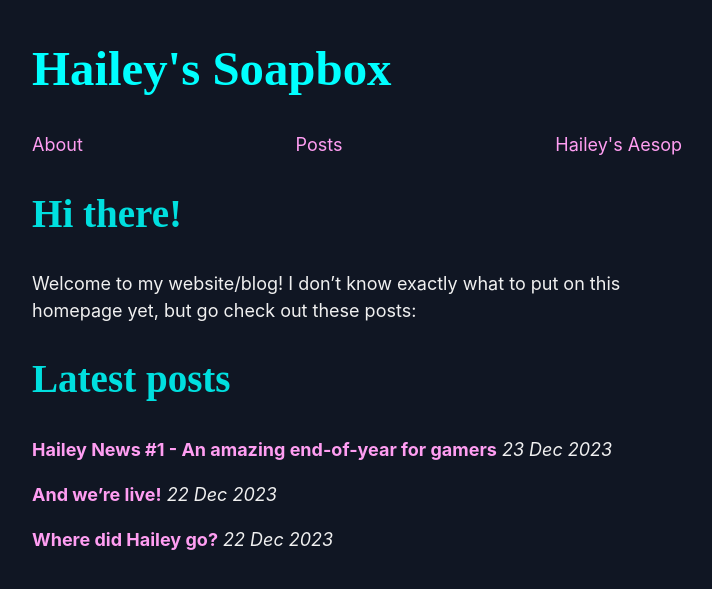
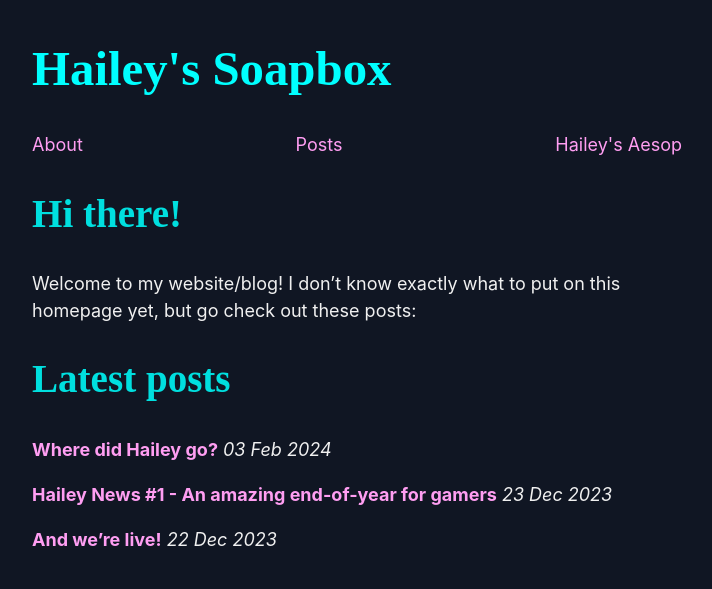
Before and after one commit to cudsys/cudsys.github.io, a Jekyll site: the page built from index.md, in a window 1280 px wide. Shown: the top 589 px of the page, without its empty margins (283-995 px from the left). Built offline with Jekyll 4.4.1, drawn with Linux system fonts in a browser that asks for light colours.

Commit message:
Update 2024-02-03-oops-sorry.md

```diff
--- a/_posts/2024-02-03-oops-sorry.md
+++ b/_posts/2024-02-03-oops-sorry.md
@@ -1,7 +1,7 @@
 ---
 title: "Where did Hailey go?"
 layout: post
-date: 2023-12-22 13:00:00 +1000
+date: 2024-02-03 13:00:00 +1000
 ---
 Hiya! So ummmmmm I know I haven't been posting or updating the website, like, at all, but I want to make it a habit to do so at least once a week! I have a few good post ideas in mind so expect more posts soon. :D
 <br>
```
